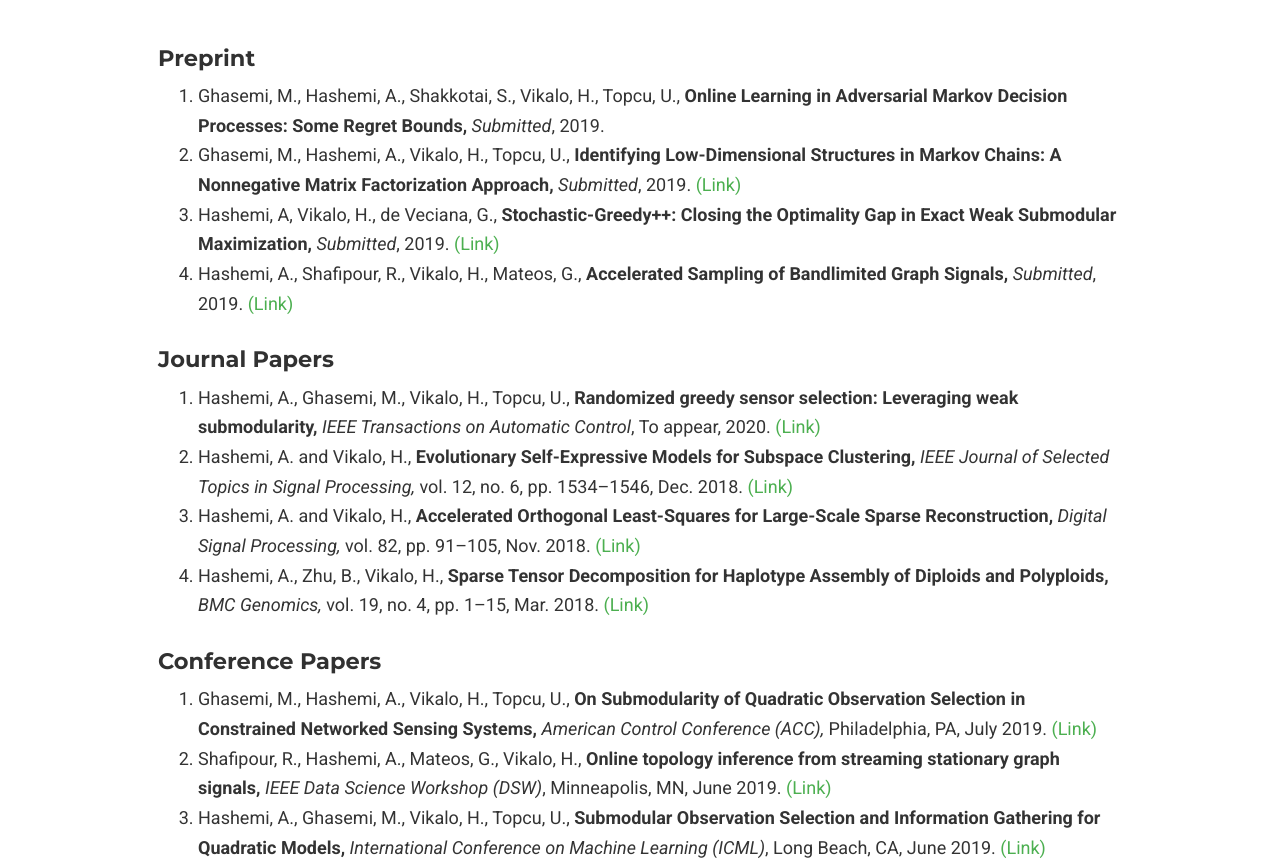
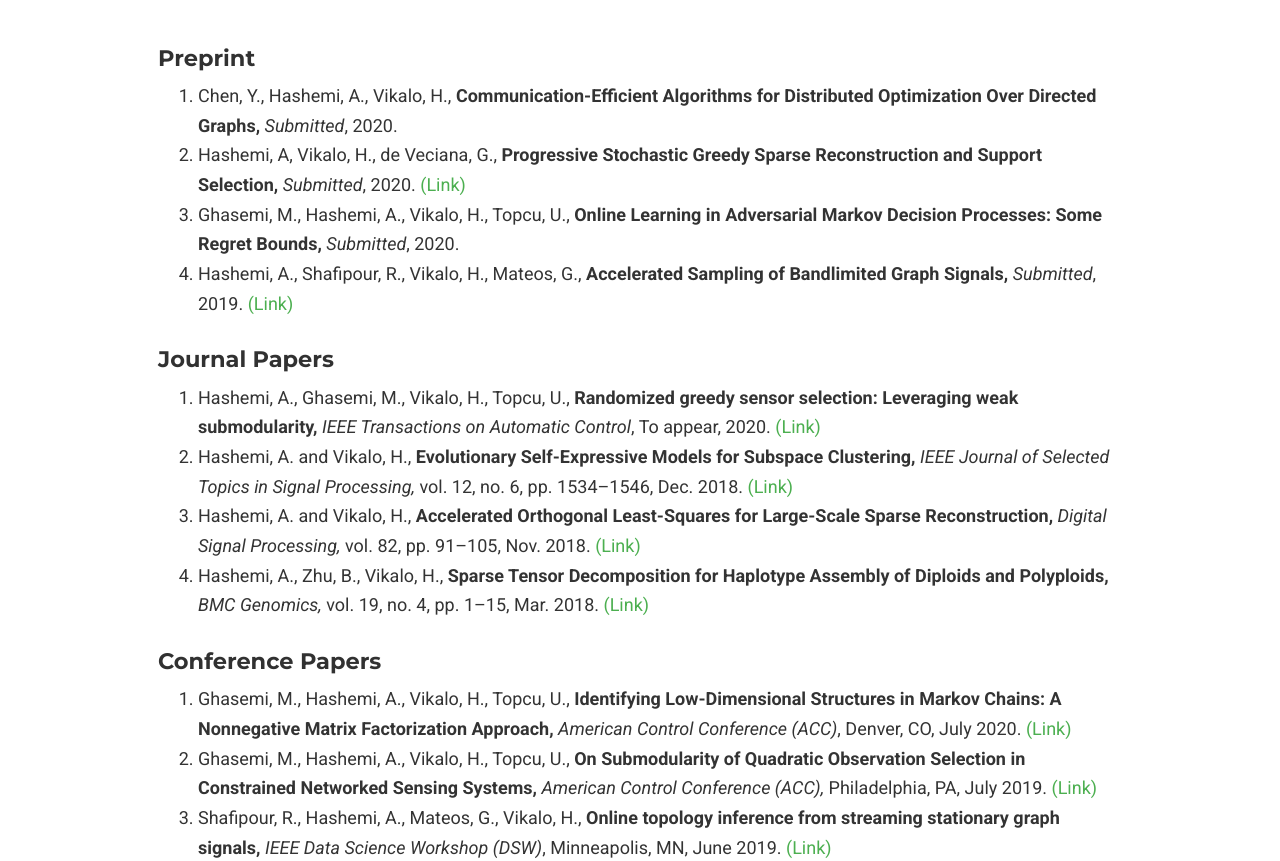
Before and after one commit to abolfazlh/abolfazlh.github.io, a plain HTML site: page mypubs/index.html in a window 1280 px wide. Shown: the part 91-952 px from the top of the page. Drawn offline with nearby package versions, Linux system fonts and the light colour scheme; some icons are missing.

Commit message:
website update

```diff
--- a/mypubs/index.html
+++ b/mypubs/index.html
@@ -415,11 +415,10 @@
 <h3 id="preprint">Preprint</h3>
 
 <ol>
-<li>Ghasemi, M., Hashemi, A., Shakkotai, S., Vikalo, H., Topcu, U., <strong>Online Learning in Adversarial Markov Decision Processes: Some Regret Bounds,</strong> <em>Submitted</em>, 2019.</li>
-<li>Ghasemi, M., Hashemi, A., Vikalo, H., Topcu, U., <strong>Identifying Low-Dimensional Structures in Markov Chains: A Nonnegative Matrix Factorization Approach,</strong> <em>Submitted</em>, 2019.
-<a href="https://arxiv.org/abs/1909.12898" target="_blank">(Link)</a></li>
-<li>Hashemi, A, Vikalo, H., de Veciana, G., <strong>Stochastic-Greedy++: Closing the Optimality Gap in Exact Weak Submodular Maximization,</strong> <em>Submitted</em>, 2019.
+<li>Chen, Y., Hashemi, A., Vikalo, H., <strong>Communication-Efficient Algorithms for Distributed Optimization Over Directed Graphs,</strong> <em>Submitted</em>, 2020.</li>
+<li>Hashemi, A, Vikalo, H., de Veciana, G., <strong>Progressive Stochastic Greedy Sparse Reconstruction and Support Selection,</strong> <em>Submitted</em>, 2020.
 <a href="https://arxiv.org/abs/1907.09064" target="_blank">(Link)</a></li>
+<li>Ghasemi, M., Hashemi, A., Vikalo, H., Topcu, U., <strong>Online Learning in Adversarial Markov Decision Processes: Some Regret Bounds,</strong> <em>Submitted</em>, 2020.</li>
 <li>Hashemi, A., Shafipour, R., Vikalo, H., Mateos, G., <strong>Accelerated Sampling of Bandlimited Graph Signals,</strong> <em>Submitted</em>, 2019.
 <a href="https://arxiv.org/abs/1807.07222" target="_blank">(Link)</a></li>
 </ol>
@@ -441,6 +440,8 @@ Subspace Clustering,</strong> <em>IEEE Journal of Selected Topics in Signal Proc
 <h3 id="conference-papers">Conference Papers</h3>
 
 <ol>
+<li>Ghasemi, M., Hashemi, A., Vikalo, H., Topcu, U., <strong>Identifying Low-Dimensional Structures in Markov Chains: A Nonnegative Matrix Factorization Approach,</strong> <em>American Control Conference (ACC)</em>, Denver, CO, July 2020.
+<a href="https://arxiv.org/abs/1909.12898" target="_blank">(Link)</a></li>
 <li>Ghasemi, M., Hashemi, A., Vikalo, H., Topcu, U., <strong>On Submodularity of Quadratic Observation Selection in Constrained Networked Sensing Systems,</strong> <em>American Control Conference (ACC),</em> Philadelphia, PA, July 2019.
 <a href="https://ieeexplore.ieee.org/stamp/stamp.jsp?arnumber=8814899" target="_blank">(Link)</a></li>
 <li>Shafipour, R., Hashemi, A., Mateos, G., Vikalo, H., <strong>Online topology inference from streaming stationary graph signals,</strong> <em>IEEE Data Science Workshop (DSW)</em>, Minneapolis, MN, June  2019.
```
Also changed, not shown: awards/index.html (+1 -0 lines), index.html (+3 -1 lines), service/index.html (+3 -1 lines), 1 other file.
